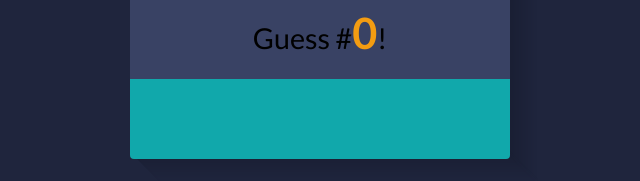
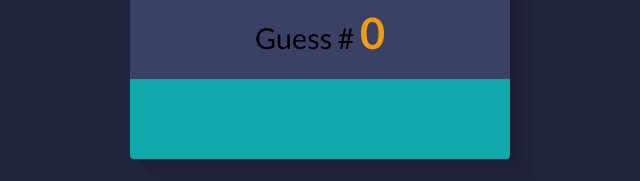
Before and after one commit to alipsmith/hotCold, a plain HTML site: page index.html in a window 1280 px wide. Shown: the part 415-596 px from the top of the page, 320-960 px from the left. Drawn offline with Linux system fonts and the light colour scheme.

Commit message:
Text change
Testing cron git pull.  Nothing to see here.

```diff
--- a/index.html
+++ b/index.html
@@ -58,7 +58,7 @@
 
 
 
-      		<p>Guess #<span id="count">0</span>!</p>
+      		<p>Guess #&nbsp;<span id="count">0</span></p>
 
 			<ul id="guessList" class="guessBox clearfix">
 
```
